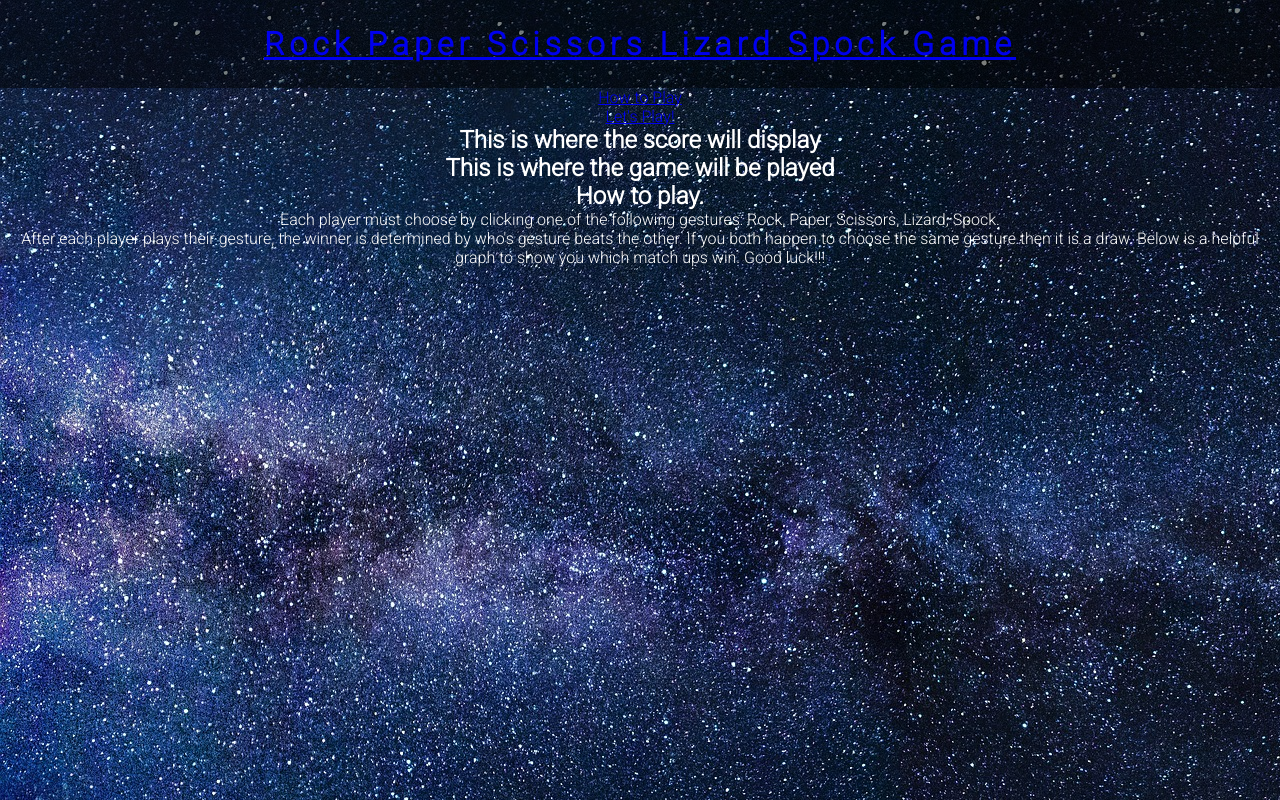
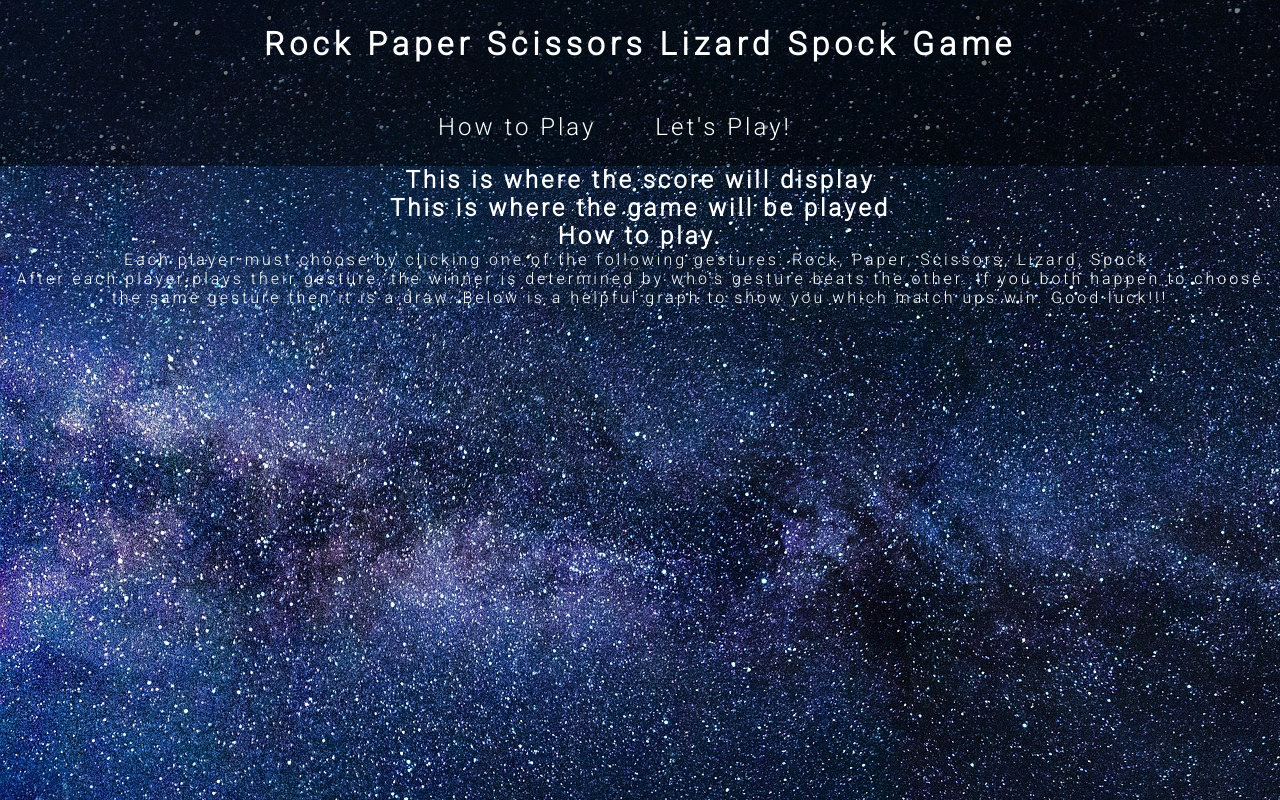
Before and after one commit to Code-Institute-Submissions/CoderStephen-Project_2, a plain HTML site: page index.html in a window 1280 px wide. Drawn offline with Linux system fonts and the light colour scheme.

Commit message:
Add inline style to the nav, also add hover function to the nav

```diff
--- a/assets/css/style.css
+++ b/assets/css/style.css
@@ -13,6 +13,7 @@ body {
     background-image: url('../images/milky_way.jpg');
     color: white;
     text-align: center;
+    letter-spacing: 3px;
 }
 
 header {
@@ -22,3 +23,23 @@ header {
     background-color: rgba(0, 0, 0, 0.5);
     padding: 25px 0px;
 }
+
+a {
+    text-decoration: none;
+    color: inherit;
+}
+#page-nav {
+    font-size: 150%;
+    list-style: none;
+    padding: 25px 25px;
+    background-color: rgba(0, 0, 0, 0.5);
+}
+
+#page-nav li {
+    display: inline;
+    margin-right: 50px;
+}
+
+#page-nav a:hover {
+    color:red;
+}
--- a/index.html
+++ b/index.html
@@ -17,7 +17,7 @@
     <section>
     </section>
      <nav>
-        <ul>
+        <ul id="page-nav">
             <li>
 <a href="#rules">How to Play</a>
             </li>
```
